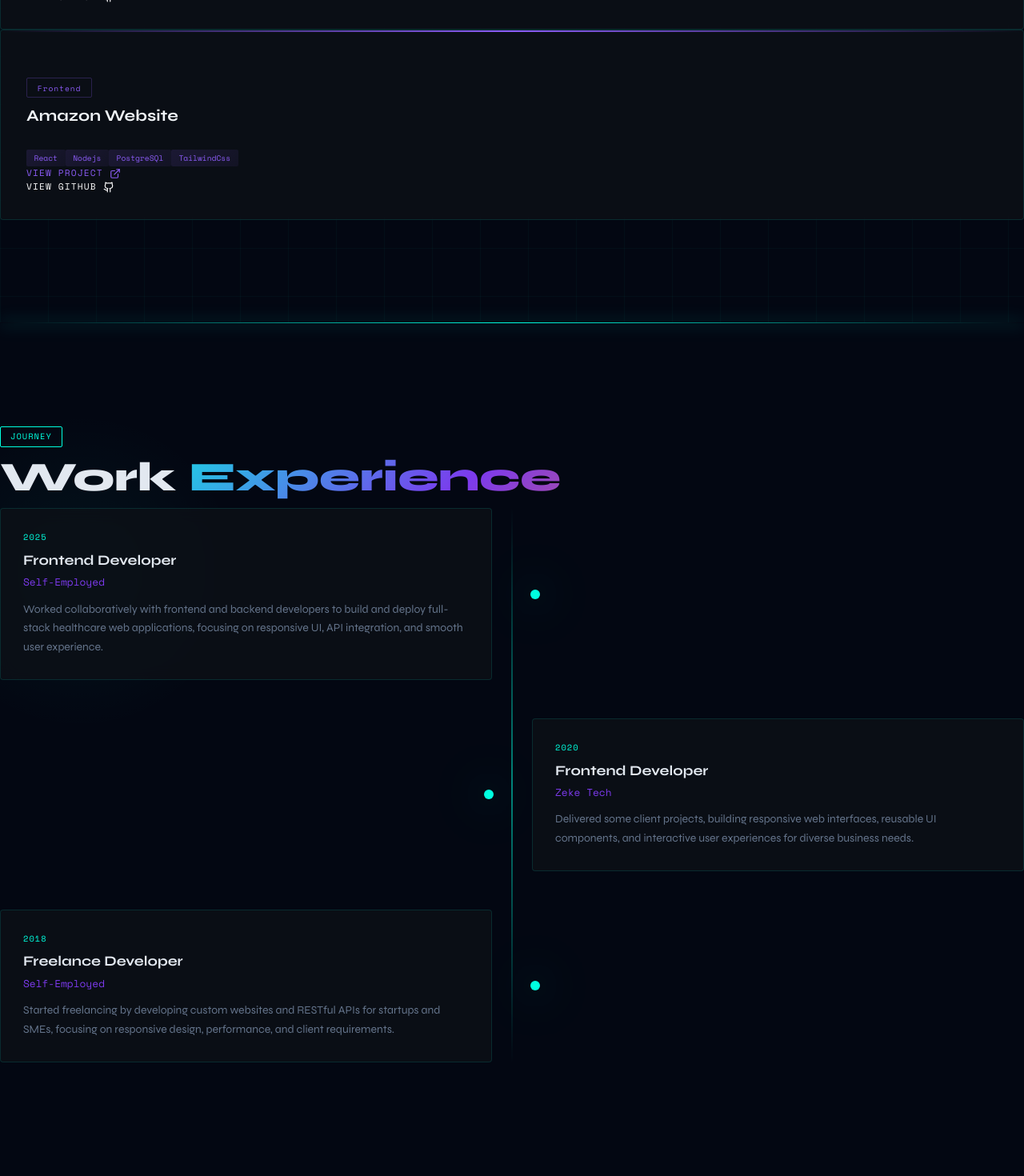
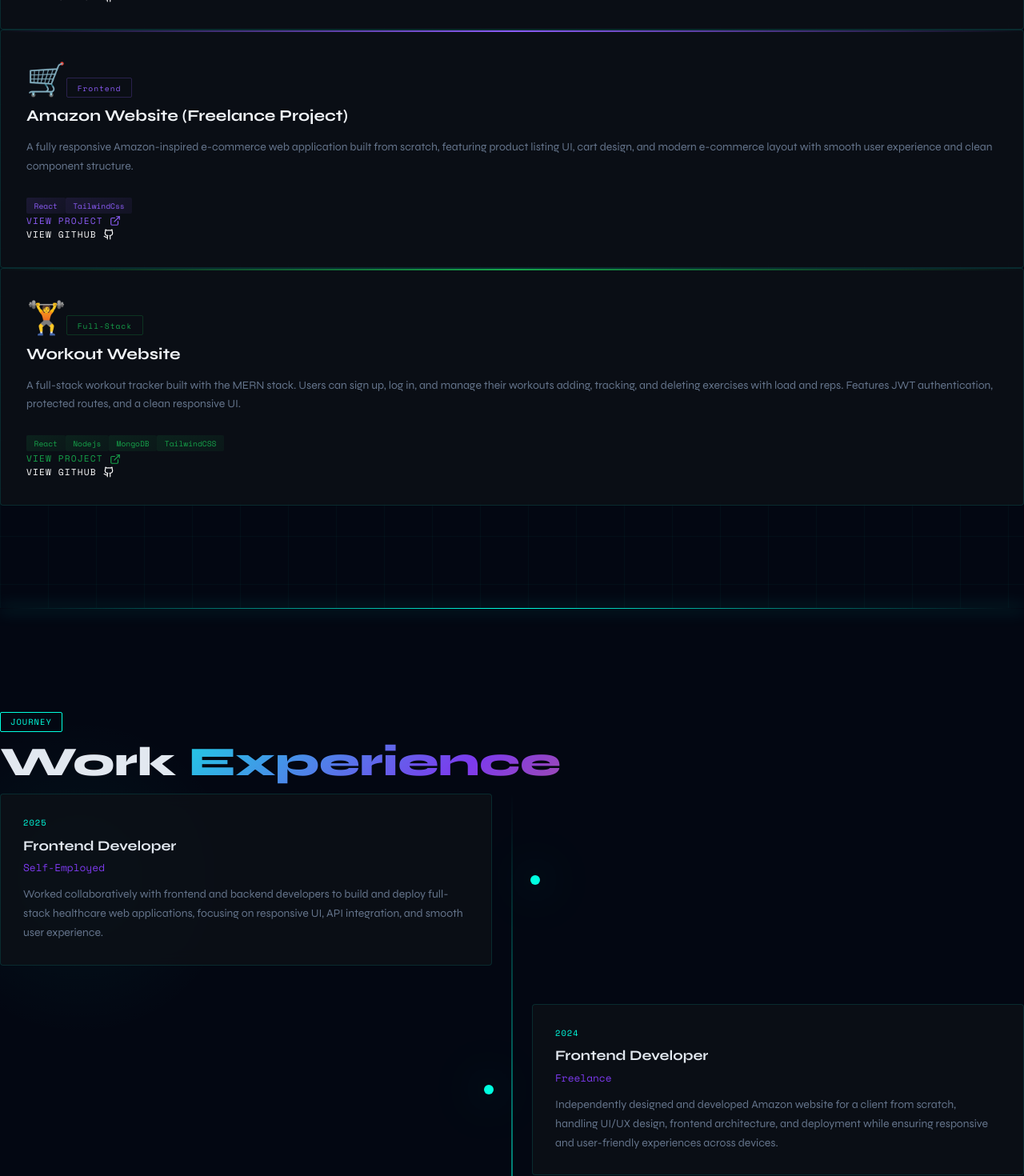
Before and after one commit to Bammytoye/Portfolios-, a React (Vite) app: page / in a window 1280 px wide. Shown: the part 4600-6070 px from the top of the page at 80% size. Built offline with nearby package versions, Linux system fonts and the light colour scheme.

Commit message:
'workout'

```diff
--- a/src/data/index.ts
+++ b/src/data/index.ts
@@ -200,14 +200,25 @@ export const PROJECTS: Project[] = [
     },
     {
         id: 10,
-        title: "Amazon Website",
+        title: "Amazon Website (Freelance Project)",
         tag: "Frontend",
-        desc: "",
-        tech: ["React", "Nodejs", "PostgreSQl", "TailwindCss"],
+        desc: "A fully responsive Amazon-inspired e-commerce web application built from scratch, featuring product listing UI, cart design, and modern e-commerce layout with smooth user experience and clean component structure.",
+        tech: ["React", "TailwindCss"],
         color: "#8b5cf6",
-        emoji: "",
-        LiveLink: "https://nextjs-todo-list-indol.vercel.app/",
+        emoji: "🛒",
+        LiveLink: "",
         GitLink: "https://github.com/PelvinDreams/Amazon_1.git",
+    },
+    {
+        id: 11,
+        title: "Workout Website",
+        tag: "Full-Stack",
+        desc: "A full-stack workout tracker built with the MERN stack. Users can sign up, log in, and manage their workouts adding, tracking, and deleting exercises with load and reps. Features JWT authentication, protected routes, and a clean responsive UI.",
+        tech: ["React", "Nodejs", "MongoDB", "TailwindCSS"],
+        color: "#16a34a",
+        emoji: "🏋️",
+        LiveLink: "https://workout-beta-blush.vercel.app/",
+        GitLink: "https://github.com/Bammytoye/New-Workout",
     },
 ];
 
@@ -219,6 +230,12 @@ export const TIMELINE: TimelineItem[] = [
         role: "Frontend Developer",
         company: "Self-Employed",
         desc: "Worked collaboratively with frontend and backend developers to build and deploy full-stack healthcare web applications, focusing on responsive UI, API integration, and smooth user experience.",
+    },
+    {
+        year: "2024",
+        role: "Frontend Developer",
+        company: "Freelance",
+        desc: "Independently designed and developed Amazon website for a client from scratch, handling UI/UX design, frontend architecture, and deployment while ensuring responsive and user-friendly experiences across devices.",
     },
     {
         year: "2020",
@@ -237,6 +254,7 @@ export const TIMELINE: TimelineItem[] = [
 // ─── Contact ──────────────────────────────────────────────────────────────────
 
 export const CONTACT_INFO: ContactInfo[] = [
+    { icon: "👨🏻‍💻", label: "WhatsApp", val: "+234(0)8169885711" },
     { icon: "📧", label: "Email", val: "bamigbalatoyese@gmail.com" },
     { icon: "💼", label: "LinkedIn", val: "linkedin.com/in/bamigbalaEzekiel" },
     { icon: "💻", label: "GitHub", val: "github.com/Bammytoye" },
```
